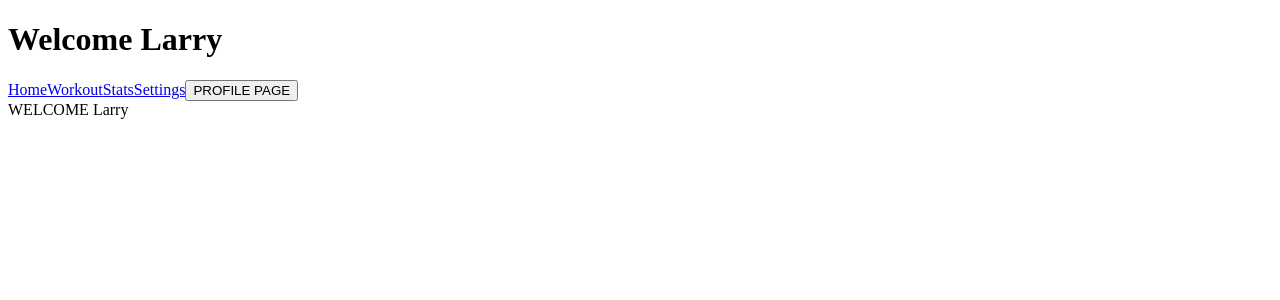
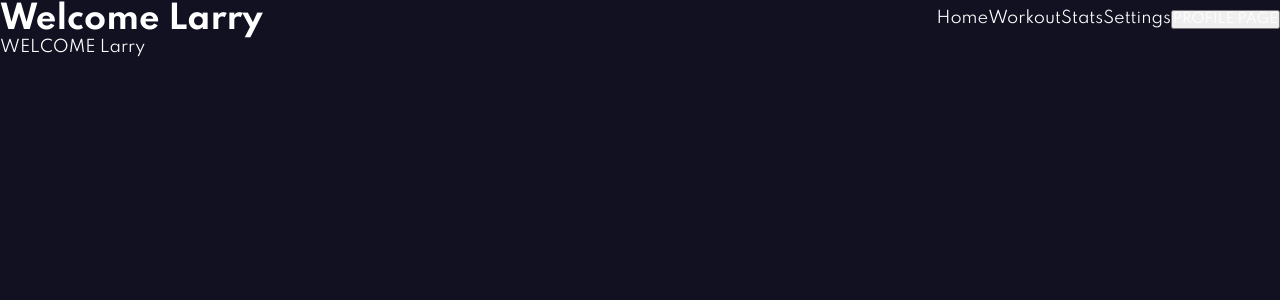
Before and after one commit to Metehan-Altuntekin/workout-diary, a React (Create React App) app: page / in a window 1280 px wide. Shown: the top 300 px of the page. Built offline with nearby package versions, Linux system fonts and the light colour scheme.

Commit message:
BAK BAK BAK

```diff
--- a/public/index.html
+++ b/public/index.html
@@ -11,6 +11,11 @@
       user's mobile device or desktop. See https://developers.google.com/web/fundamentals/web-app-manifest/
     -->
   <link rel="manifest" href="%PUBLIC_URL%/manifest.json" />
+  <link rel="preconnect" href="https://fonts.googleapis.com">
+  <link rel="preconnect" href="https://fonts.gstatic.com" crossorigin>
+  <link
+    href="https://fonts.googleapis.com/css2?family=Raleway:ital,wght@0,100;0,200;0,300;0,400;0,500;0,600;0,700;0,800;0,900;1,100;1,200;1,300;1,400;1,500;1,600;1,700;1,800;1,900&family=Spartan:wght@100;200;300;400;500;600;700;800;900&display=swap"
+    rel="stylesheet">
   <!--
       Notice the use of %PUBLIC_URL% in the tags above.
       It will be replaced with the URL of the `public` folder during the build.
--- /dev/null
+++ b/src/css/main.css
@@ -0,0 +1,25 @@
+* {
+  padding: 0;
+  margin: 0;
+  color: white;
+  font-family: Spartan, sans-serif;
+  text-decoration: none;
+}
+
+body {
+  background-color: #111122;
+}
+
+body header {
+  width: 100%;
+  display: -webkit-box;
+  display: -ms-flexbox;
+  display: flex;
+  -webkit-box-align: center;
+      -ms-flex-align: center;
+          align-items: center;
+  -webkit-box-pack: justify;
+      -ms-flex-pack: justify;
+          justify-content: space-between;
+}
+/*# sourceMappingURL=main.css.map */
--- /dev/null
+++ b/src/css/main.scss
@@ -0,0 +1,26 @@
+@import "utilities";
+
+*{
+  padding: 0;
+  margin: 0;
+  color: white;
+  font-family: Spartan, sans-serif;
+  text-decoration: none;
+}
+
+body{
+  background-color: $bg;
+
+  header{
+    width: 100%;
+    display: flex;
+    align-items: center;
+    justify-content: space-between;
+    nav{
+
+      a{
+
+      }
+    }
+  }
+}
--- /dev/null
+++ b/src/css/utilities.css
@@ -0,0 +1 @@
+/* No CSS *//*# sourceMappingURL=utilities.css.map */
--- /dev/null
+++ b/src/css/utilities.scss
@@ -0,0 +1,3 @@
+$bg: #111122;
+$button-red: #FF3131;
+$button-primer: $button-red;
--- a/src/index.js
+++ b/src/index.js
@@ -3,6 +3,7 @@
 import { ContextProvider } from "./Context/MainContext";
 import { BrowserRouter } from "react-router-dom";
 import App from "./App";
+import "./css/main.css"
 
 ReactDOM.render(
   <React.StrictMode>
```
Also changed, not shown: 2 other files (tests, documents, lock files or other folders).
